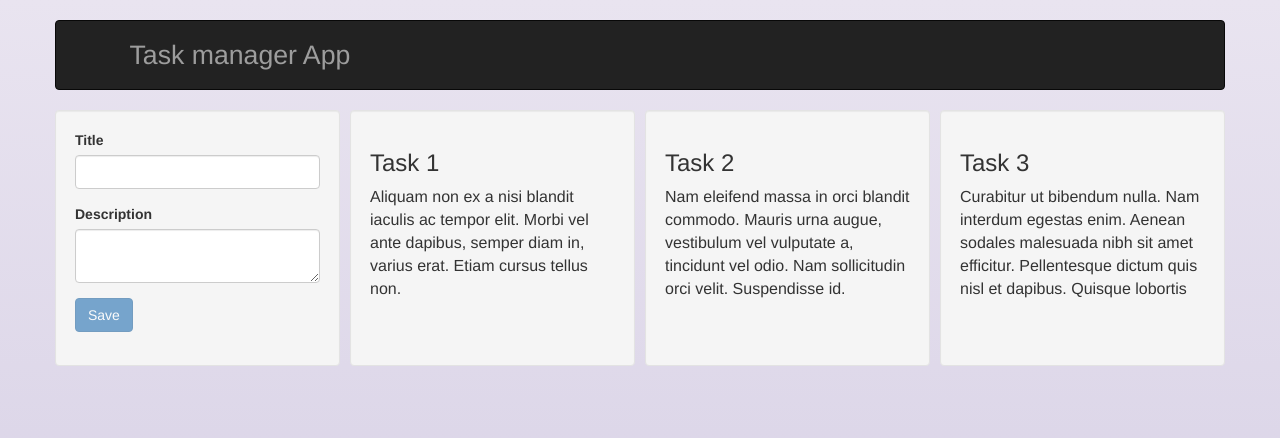
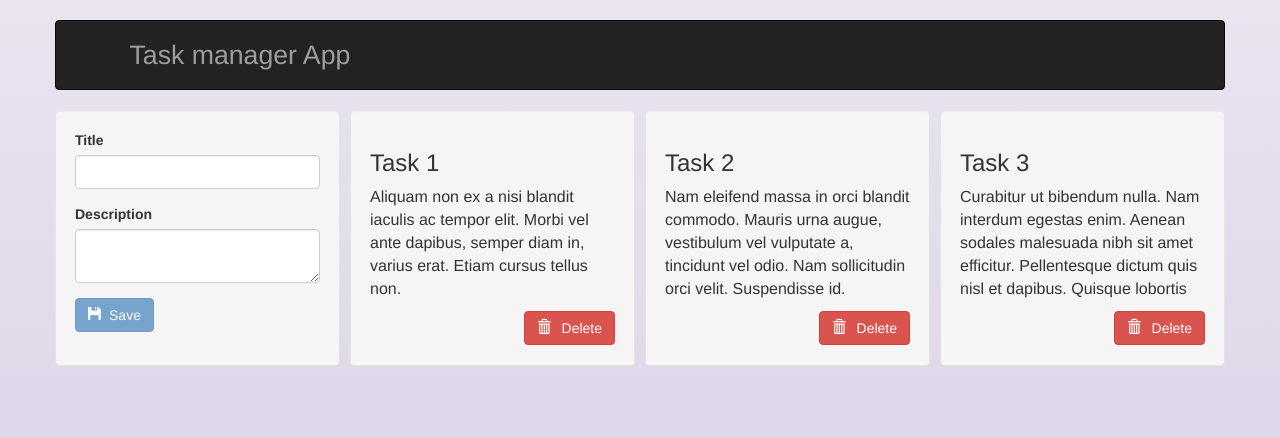
Before and after one commit to kevinthicke/Task-manager-React-Typescript-, a React app: page / in a window 1280 px wide. Shown: the top 438 px of the page. Built offline with nearby package versions, Linux system fonts and the light colour scheme; data requests are answered from the project's data file.

Commit message:
Glyphicon added

```diff
--- a/src/components/TaskForm/index.tsx
+++ b/src/components/TaskForm/index.tsx
@@ -1,5 +1,5 @@
 import * as React from 'react';
-import { Button, Well } from 'react-bootstrap';
+import { Button, Well, Glyphicon } from 'react-bootstrap';
 import { ITask, IFormAttributes } from '../../interfaces';
 import FormItem from './FormItem';
 import { taskObjectValuesIsEmpty, textIsTooLong } from '../../utils/TaskFormUtils';
@@ -54,9 +54,21 @@ export default class TaskForm extends React.Component <TaskFormProps,TaskFormSta
       }
 
       renderButton() {
-        return taskObjectValuesIsEmpty(this.state) ?
-          <Button type="submit" bsStyle="primary" disabled>Save</Button> :
-          <Button type="submit" bsStyle="primary">Save</Button>
+        const titleOrDescriptionAreEmpty = taskObjectValuesIsEmpty(this.state);
+
+        if(titleOrDescriptionAreEmpty) {
+          return (
+            <Button type="submit" bsStyle="primary" disabled>
+              <Glyphicon glyph="glyphicon glyphicon-floppy-disk"/>
+              <span style={{ marginLeft: '7px'}}>Save</span>
+            </Button>
+          )
+        } else return (
+          <Button type="submit" bsStyle="primary">
+            <Glyphicon glyph="glyphicon glyphicon-floppy-disk"/>
+            <span style={{ marginLeft: '7px'}}>Save</span>
+          </Button>
+        )
       }
 
       render() {
--- a/src/components/TaskList/TaskListItem.tsx
+++ b/src/components/TaskList/TaskListItem.tsx
@@ -1,9 +1,17 @@
 import * as React from 'react';
-import { Well } from 'react-bootstrap';
+import { Well, Button, Glyphicon } from 'react-bootstrap';
 import { ITask } from '../../interfaces';
 
 const TaskListItemStyle: React.CSSProperties = {
-    height: '256px'
+    height: '256px',
+    width: '285px',
+    display: 'flex',
+    flexDirection: 'column',
+    justifyContent: 'flex-start',
+}
+
+const DeleteButtonStyle: React.CSSProperties = {
+    textAlign: 'right'
 }
 
 const DescriptionStyle: React.CSSProperties = {
@@ -22,6 +30,12 @@ class TaskListItem extends React.Component <TaskListItemProps, any> {
             <Well style={TaskListItemStyle}>
                 <h3>{ title }</h3>
                 <p style={DescriptionStyle}>{ description }</p>
+                <div style={DeleteButtonStyle}>
+                    <Button bsStyle="danger">
+                        <Glyphicon glyph="glyphicon glyphicon-trash"/>
+                        <span style={{ marginLeft: '7px'}}> Delete </span>
+                    </Button>
+                </div>
             </Well>
         )
     }
```
